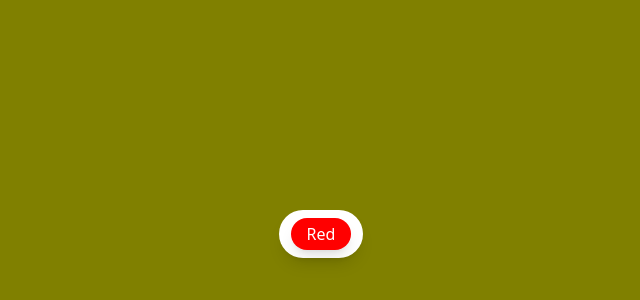
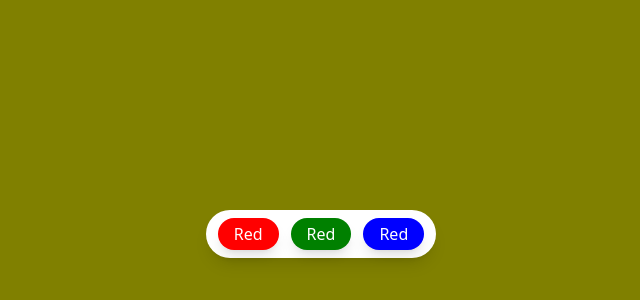
Before and after one commit to Harsh2003-oss/BG-Changer, a React (Vite) app: page / in a window 1280 px wide. Shown: the part 494-794 px from the top of the page, without its empty margins (319-959 px from the left). Built offline with nearby package versions, Linux system fonts and the light colour scheme.

Commit message:
created all button

```diff
--- a/src/App.jsx
+++ b/src/App.jsx
@@ -14,6 +14,17 @@
 className='outline-none px-4 py-1 rounded-full text-white shadow-lg'
 style={{backgroundColor:"red"}}
 >Red</button>
+
+<button
+className='outline-none px-4 py-1 rounded-full text-white shadow-lg'
+style={{backgroundColor:"green"}}
+>Red</button>
+
+<button
+className='outline-none px-4 py-1 rounded-full text-white shadow-lg'
+style={{backgroundColor:"blue"}}
+>Red</button>
+
 </div>
       </div>
 
```
